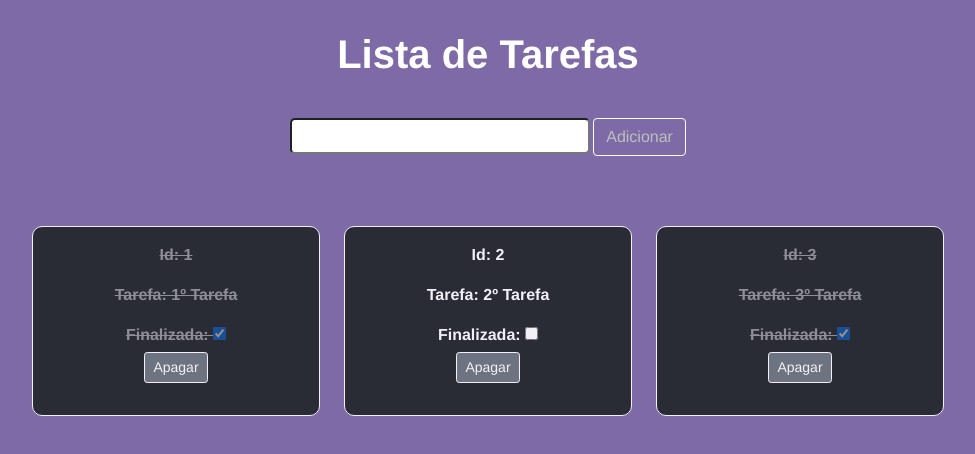
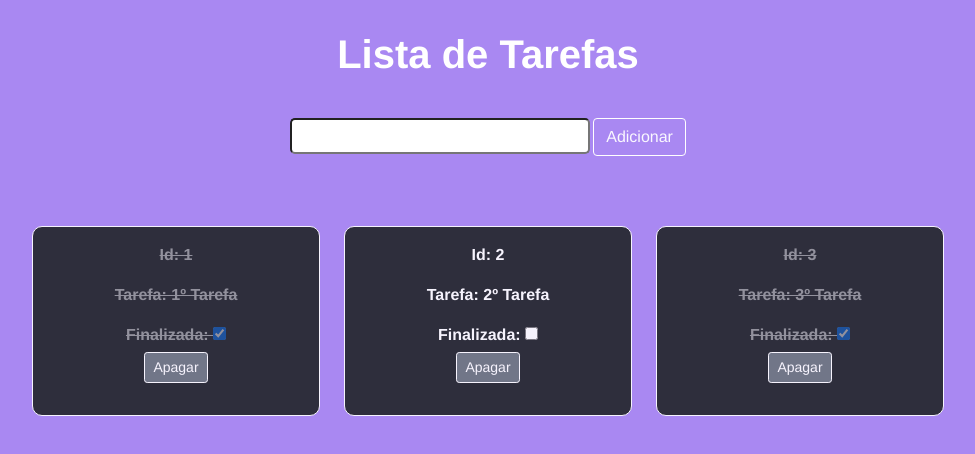
Before and after one commit to Vinicius9-Nunes/Task-List, a Vue app: page / in a window 1280 px wide. Shown: the top 454 px of the page, without its empty margins (152-1127 px from the left). Built offline with nearby package versions, Linux system fonts and the light colour scheme.

Commit message:
alteração da cor de tela

```diff
--- a/src/App.vue
+++ b/src/App.vue
@@ -64,7 +64,8 @@ h1{
   margin-bottom: 40px;
 }
 body{
-  background-color: #7D6AA6;
+  /* background-color: #7D6AA6; */
+  background-color: #A988F2;
 }
 #app {
 
@@ -92,6 +93,10 @@ body{
   width: 300px;
 }
 .botao{
-  color: #BFBFBF;
+  color: #ffffffef;
+}
+.botao:hover{
+  color: white;
+  transition: all 0.3s;
 }
 </style>
```
